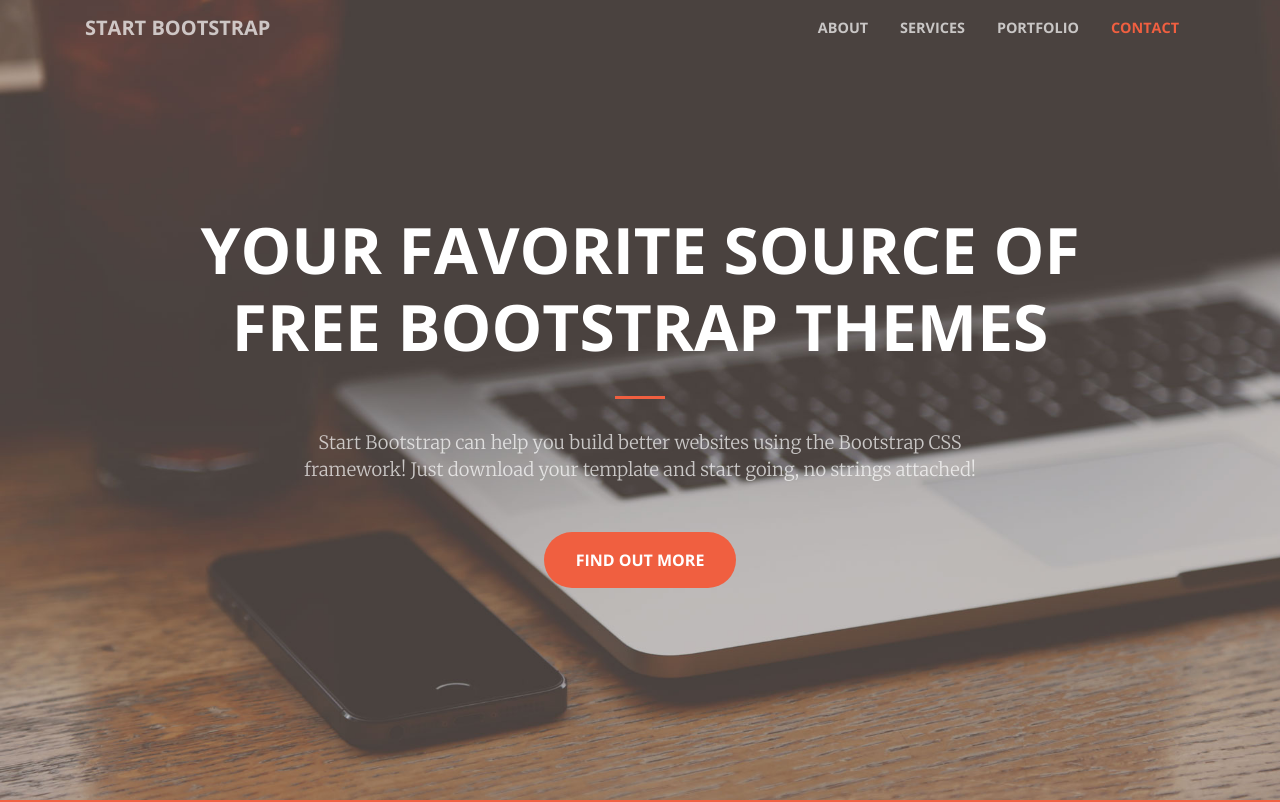
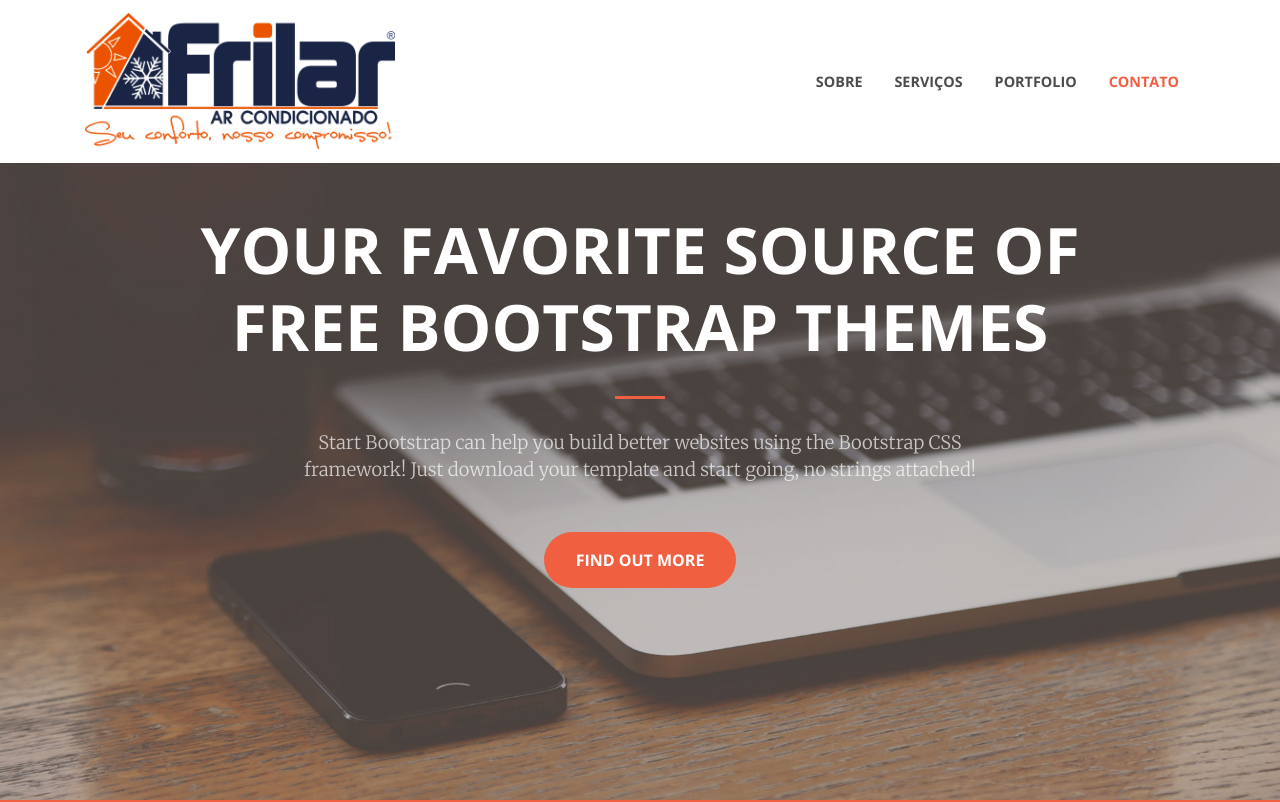
Before and after one commit to DaividVictor/Site_Estudo_OnePage, a plain HTML site: page Desenvolvimento/index.html in a window 1280 px wide. Shown: the top 802 px of the page. Drawn offline with nearby package versions, Linux system fonts and the light colour scheme.

Commit message:
Modifiquei o index.html
Modifiquei o arquivo index.html e também CSS

```diff
--- a/Desenvolvimento/css/creative.css
+++ b/Desenvolvimento/css/creative.css
@@ -104,7 +104,7 @@
   @media (min-width: 992px) {
     #mainNav {
       border-color: transparent;
-      background-color: transparent; }
+      background-color: #fff; }
       #mainNav .navbar-brand {
         color: rgba(255, 255, 255, 0.7); }
         #mainNav .navbar-brand:focus, #mainNav .navbar-brand:hover {
@@ -113,7 +113,7 @@
         padding: 0.5rem 1rem; }
       #mainNav .navbar-nav > li.nav-item > a.nav-link,
       #mainNav .navbar-nav > li.nav-item > a.nav-link:focus {
-        color: rgba(255, 255, 255, 0.7); }
+        color: rgba(0, 0, 0, 0.7); }
         #mainNav .navbar-nav > li.nav-item > a.nav-link:hover,
         #mainNav .navbar-nav > li.nav-item > a.nav-link:focus:hover {
           color: #fff; }
--- a/Desenvolvimento/index.html
+++ b/Desenvolvimento/index.html
@@ -1,5 +1,5 @@
 <!DOCTYPE html>
-<html lang="en">
+<html lang="pt-br">
 
   <head>
 
@@ -8,7 +8,7 @@
     <meta name="description" content="">
     <meta name="author" content="">
 
-    <title>Creative - Start Bootstrap Theme</title>
+    <title>Frilar - Ar Condicionado</title>
 
     <!-- Bootstrap core CSS -->
     <link href="vendor/bootstrap/css/bootstrap.min.css" rel="stylesheet">
@@ -31,23 +31,23 @@
     <!-- Navigation -->
     <nav class="navbar navbar-expand-lg navbar-light fixed-top" id="mainNav">
       <div class="container">
-        <a class="navbar-brand js-scroll-trigger" href="#page-top">Start Bootstrap</a>
+        <a class="navbar-brand js-scroll-trigger" href="#page-top"><img src="Imagens/Logo.png" width="310px"</a>
         <button class="navbar-toggler navbar-toggler-right" type="button" data-toggle="collapse" data-target="#navbarResponsive" aria-controls="navbarResponsive" aria-expanded="false" aria-label="Toggle navigation">
           <span class="navbar-toggler-icon"></span>
         </button>
         <div class="collapse navbar-collapse" id="navbarResponsive">
           <ul class="navbar-nav ml-auto">
             <li class="nav-item">
-              <a class="nav-link js-scroll-trigger" href="#about">About</a>
+              <a class="nav-link js-scroll-trigger" href="#about">Sobre</a>
             </li>
             <li class="nav-item">
-              <a class="nav-link js-scroll-trigger" href="#services">Services</a>
+              <a class="nav-link js-scroll-trigger" href="#services">Serviços</a>
             </li>
             <li class="nav-item">
               <a class="nav-link js-scroll-trigger" href="#portfolio">Portfolio</a>
             </li>
             <li class="nav-item">
-              <a class="nav-link js-scroll-trigger" href="#contact">Contact</a>
+              <a class="nav-link js-scroll-trigger" href="#contact">Contato</a>
             </li>
           </ul>
         </div>
```
Also changed, not shown: Desenvolvimento/Imagens/Logo.png (added), Desenvolvimento/vendor/bootstrap/css/bootstrap.min.css.
